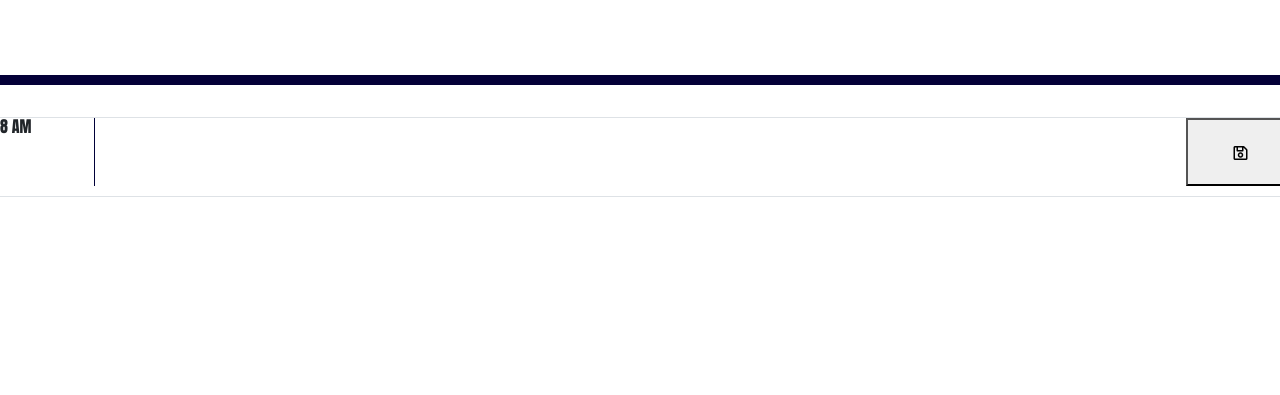
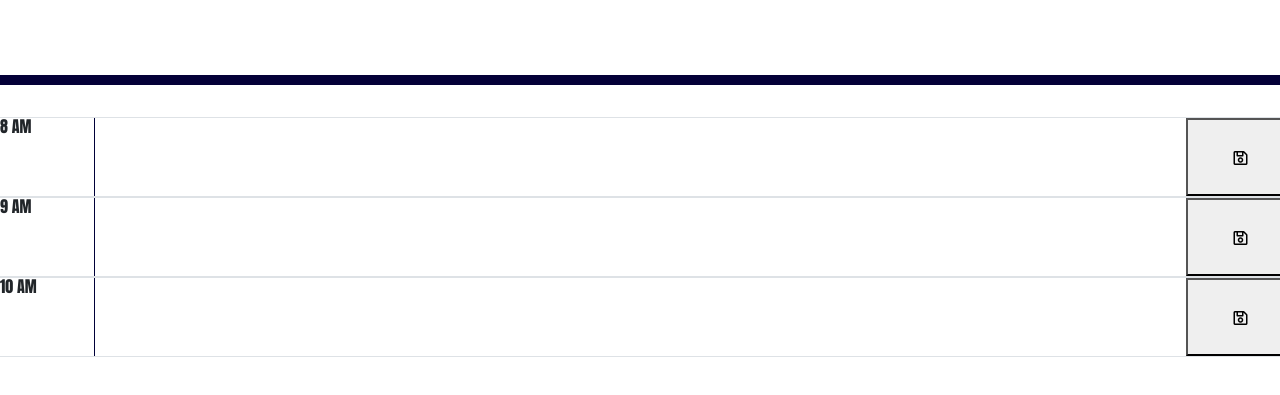
Before and after one commit to KyleEuman/Work-Day-Scheduler, a plain HTML site: page index.html in a window 1280 px wide. Shown: the part 183-578 px from the top of the page. Drawn offline with nearby package versions, Linux system fonts and the light colour scheme.

Commit message:
added rows

```diff
--- a/index.html
+++ b/index.html
@@ -7,18 +7,16 @@
     <script src= 'script.js'></script>
     <link
       rel="stylesheet"
-      href="https://stackpath.bootstrapcdn.com/bootstrap/4.3.1/css/bootstrap.min.css"
-    />
+      href="https://stackpath.bootstrapcdn.com/bootstrap/4.3.1/css/bootstrap.min.css"/>
     <link
       rel="stylesheet"
       href="https://use.fontawesome.com/releases/v5.8.1/css/all.css"
       integrity="sha384-50oBUHEmvpQ+1lW4y57PTFmhCaXp0ML5d60M1M7uH2+nqUivzIebhndOJK28anvf"
-      crossorigin="anonymous"
-    />
+      crossorigin="anonymous"/>
     <link
       href="https://fonts.googleapis.com/css?family=Open+Sans&display=swap"
-      rel="stylesheet"
-    />
+      rel="stylesheet"/>
+
     <link rel="stylesheet" href="style.css" />
     <title>Work Day Scheduler</title>
   </head>
@@ -33,16 +31,21 @@
         <div id="time1"class="col-md-1">8 AM</div>
         <textarea rows="3" id="text-entry1" class="col-md-10"></textarea>
         <button id="save" class="col-md-1"><i class="far fa-save"></i></button>
-    <div class="container"></div>
-    <div class="description"></div>
-    <div class="time-block"></div>
-    <div class="row"></div>
-    <div class="hour"></div>
-    <div class="past"></div>
-    <div class="present"></div>
-    <div class="future"></div>
-    <div class="saveBtn"></div>
-    <div class="saveBtn i:hover"></div>
+    </div>
+
+    <div id="calendar-row2" class="row justify-content-md-center border-top border-bottom calendar-row">
+        <div id="time2"class="col-md-1">9 AM</div>
+        <textarea rows="3" id="text-entry2" class="col-md-10"></textarea>
+        <button id="save" class="col-md-1"><i class="far fa-save"></i></button>
+       </div>
+
+       <div id="calendar-row3" class="row justify-content-md-center border-top border-bottom calendar-row">
+        <div id="time3"class="col-md-1">10 AM</div>
+        <textarea rows="3" id="text-entry3" class="col-md-10"></textarea>
+        <button id="save" class="col-md-1"><i class="far fa-save"></i></button>
+      </div>
+
+
 
     <script src="https://cdnjs.cloudflare.com/ajax/libs/jquery/3.2.1/jquery.min.js"></script>
     <script src="https://cdnjs.cloudflare.com/ajax/libs/moment.js/2.24.0/moment.min.js"></script>
```
